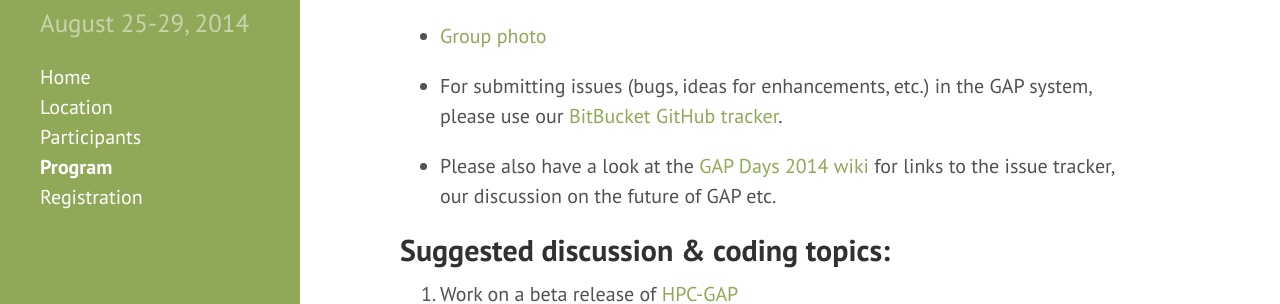
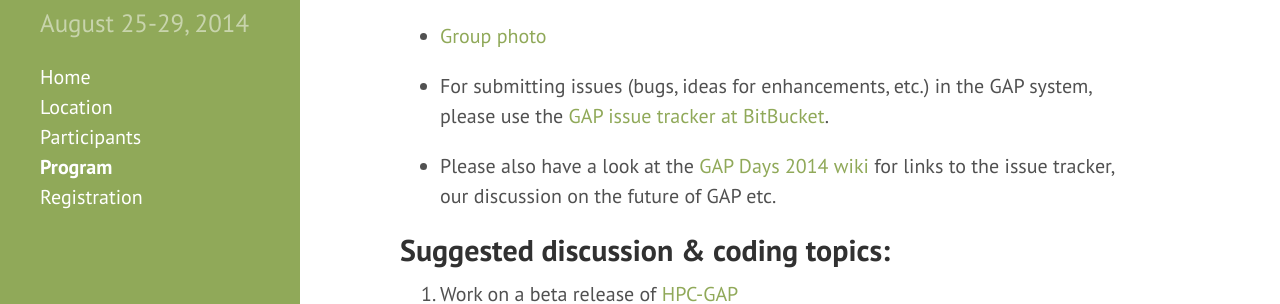
Before and after one commit to olexandr-konovalov/gapdays2014, a Jekyll site: the page built from program.md, in a window 1280 px wide and 900 px high. Shown: the part 289-593 px from the top of the window. Built offline with Jekyll 4.4.1, drawn with Linux system fonts in a browser that asks for light colours; Markdown is read by kramdown in place of the engine named in the settings.

Commit message:
Fix issue tracker link

```diff
--- a/program.md
+++ b/program.md
@@ -11,8 +11,8 @@
 
 * [Group photo](/photos/P1040300.JPG)
 
-* For submitting issues (bugs, ideas for enhancements, etc.) in the GAP system, please use our
-[BitBucket GitHub tracker](https://bitbucket.org/gap-system/gap/issues).
+* For submitting issues (bugs, ideas for enhancements, etc.) in the GAP system, please use the
+[GAP issue tracker at BitBucket](https://bitbucket.org/gap-system/gap/issues).
 
 * Please also have a look at the [GAP Days 2014 wiki](https://github.com/gap-system/gapdays2014/wiki)
 for links to the issue tracker, our discussion on the future of GAP etc.
```
